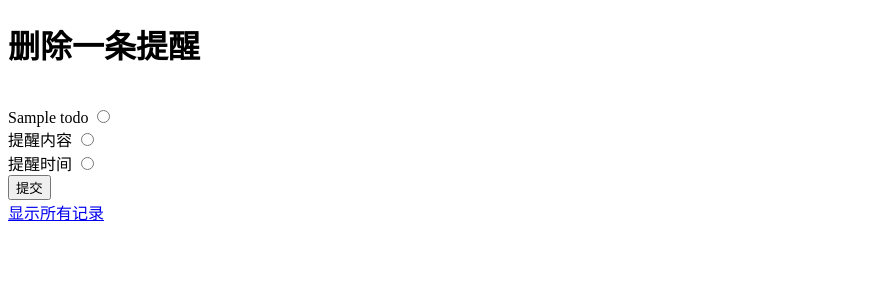
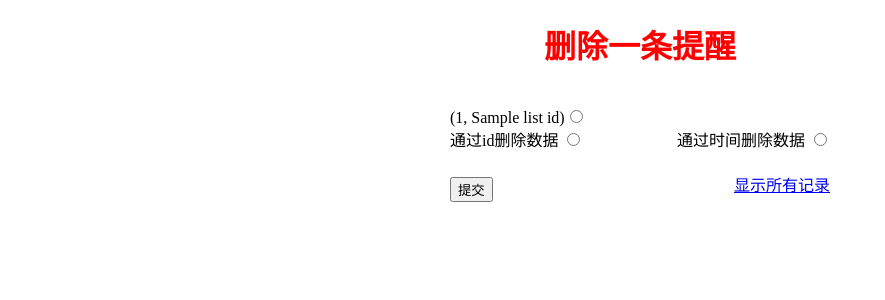
Before and after one commit to junhao1996/todolistteama, a Flask app: template templates/delete.html in a window 1280 px wide. Shown: the top 300 px of the page, without its empty margins (0-885 px from the left). Run offline with Flask 2, Linux system fonts and the light colour scheme; the template is opened without the code that fills it: most values are stand-ins (such as "Sample title", 1, 10 or a date in 2020).

Commit message:
add by zhangjunhao 1.0

```diff
--- a/templates/add.html
+++ b/templates/add.html
@@ -8,7 +8,7 @@
 <center>
 
 <form action="/add/" method="post">
-<h1>增加一条提醒</h1><br>
+<h1 style="color:red;">增加一条提醒</h1><br>
 提醒内容    <input type="text" name="content"><br>
 提醒时间    <input type="text" name="warndate" ><br>
             <input type="submit" name="a" value="提交">
--- a/templates/delete.html
+++ b/templates/delete.html
@@ -3,19 +3,35 @@
 <head>
     <meta charset="UTF-8">
     <title>Title</title>
+    <style>
+        .box{margin:20px auto;width:380px;height:auto;}
+        h1{text-align:center;color:red;}
+        .conter{width:380px;height:30px;}
+        .conter .left{float:left;}
+        .conter .right{float:right;}
+        .sub{margin:20px auto 0;}
+    </style>
 </head>
 <body>
-<form action="/delete/" method="post">
-<h1>删除一条提醒</h1><br>
-    {% for  todo in list_todo %}
-   {{ todo }} <input type="radio" value="1" name="warn"><br>
+<div class="box">
+    <form action="/delete/" method="post">
+    <h1>删除一条提醒</h1><br>
+        <!--{% for  todo in list_todo %}-->
+
+       <!--{{ todo }} <input type="radio" value="1" name="warn"><br>-->
+        <!--{% endfor %}-->
+        {% for  i in list_id %}
+        {{i[0],i[1]}}<input type="radio" value={{i[0]}} name="warn"><br>
     {% endfor %}
 
-提醒内容    <input type="radio" value="1" name="warn"><br>
-提醒时间    <input type="radio" value="2" name="warn"><br>
-            <input type="submit" name="a" value="提交">
-</form>
-<a href="{{url_for('showall')}}">显示所有记录</a>
+        <div class="conter">
+            <div class="left">通过id删除数据   <input type="radio" value="100" name="warn"></div>
+            <div class="right">通过时间删除数据    <input type="radio" value="100" name="warn"></div>
+        </div>
 
+        <input class="sub" type="submit" name="a" value="提交">
+    </form>
+    <a href="{{url_for('showall')}}" style="float:right;margin-top:-30px;">显示所有记录</a>
+</div>
 </body>
 </html>
--- a/templates/showall.html
+++ b/templates/showall.html
@@ -2,7 +2,7 @@
 <html lang="en">
 <head>
     <meta charset="UTF-8">
-    <title>Title</title>
+    <title>showall</title>
 </head>
 <body>{% if list_todo %}
 <ol>
--- a/todo.py
+++ b/todo.py
@@ -16,6 +16,8 @@ class todolistteamA(object):
 
     def read_all(self):
         return self.db.find_all()
+    def read_id(self):
+        return self.db.find_id()
 
     def read_maxone(self):
         return self.db.find_maxone()
--- a/views.py
+++ b/views.py
@@ -33,8 +33,11 @@ def showall(name=None):
 
 @app.route('/delete/', methods=['POST', 'GET'])
 def delete():
+    result = " "
+    res_id = []
     if request.method == 'POST':
         a = request.form
+
         if a:
             print('aaa')
             b = request.form['warn']
@@ -43,10 +46,15 @@ def delete():
             todo = todolistteamA()
             todo.delete(int(b))
             result = todo.read_all()
-    return render_template('delete.html', list_todo=result)
+            res_id = todo.read_id()
+            # print(res_id)
+            # for  i in res_id:
+            #     print(i[0])
+            # print(type(res_id))
+    return render_template('delete.html', list_todo=result,list_id = res_id)
 
 
-@app.route('/show/')
+@app.route('/show/',methods=['POST', 'GET'])
 def show():
     todo = todolistteamA()
     result = todo.read_maxone()
@@ -87,6 +95,29 @@ def add():
         print('*' * 30)
         # ,addtodo = result
         return render_template('add.html')
+@app.route('/update/', methods=['POST', 'GET'])
+def update():
+    if request.method == 'POST':
+        print('*******************1111111111**********')
+        a = request.form
+        if a:
+            print('**************12121212***************')
+            update_id = int(request.form['content'])
+            text = request.form['warndate']
+            todo = todolistteamA()
+            todo.update(text,update_id)
+        return render_template('update.html')
+    else:
+        print('*******************22222**********')
+        a = request.form
+        if a:
+            print('*************33333333****************')
+            update_id = int(request.form['content'])
+            text = request.form['warndate']
+            todo = todolistteamA()
+            todo.update(text,update_id)
+        return render_template('update.html')
+
 
 
 if __name__ == '__main__':
```
Also changed, not shown: UserDB.py (+7 -3 lines), templates/update.html (added, +24 -0 lines), todoDB.py (+34 -9 lines), todolist.db.
